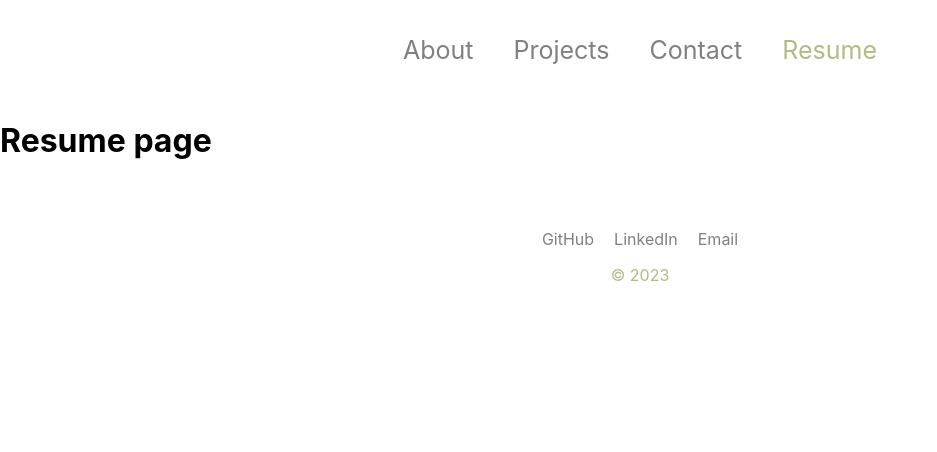
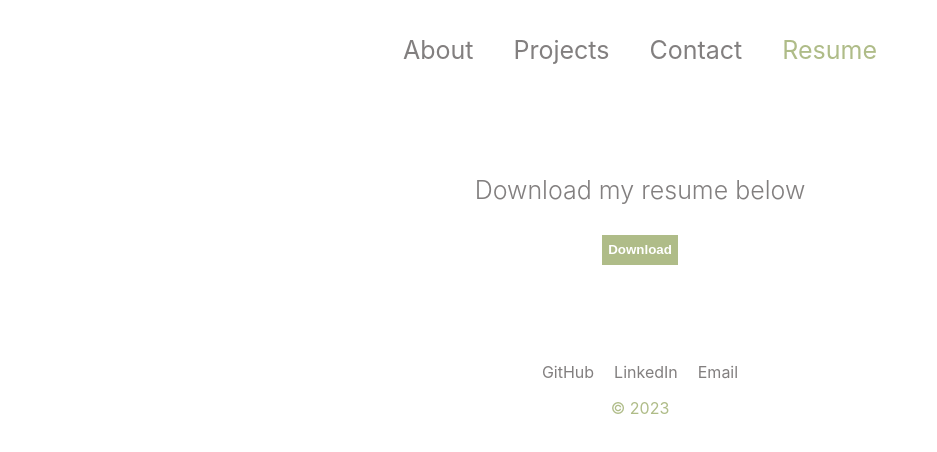
Before and after one commit to VictoriaCook/react-portfolio, a React (Create React App) app in the folder portfolio/: page /resume in a window 1280 px wide. Shown: the top 452 px of the page, without its empty margins (0-937 px from the left). Built offline with nearby package versions, Linux system fonts and the light colour scheme.

Commit message:
add basic resume component and download btn

```diff
--- a/portfolio/src/components/Resume/Resume.css
+++ b/portfolio/src/components/Resume/Resume.css
@@ -0,0 +1,16 @@
+.main-container {
+    padding: 50px;
+    margin: 0 auto;
+    font-weight: 300;
+    color: var( --primary-text-colour);
+    text-align: center;
+  }
+
+button {
+    background-color: var(--secondary-text-colour);
+    color: var(--background-colour);
+    border: none;
+    height: 30px;
+    font-weight: 600;
+    cursor: pointer;
+}
--- a/portfolio/src/components/Resume/Resume.js
+++ b/portfolio/src/components/Resume/Resume.js
@@ -1,9 +1,22 @@
 import React from "react";
+import blank from '../../assets/blank.pdf';
+import './Resume.css';
 
 export default function Resume() {
-    return (
-        <div>
-            <h1> Resume page </h1>
-        </div>
-      )
+       const handleDownload = () => {
+          const link = document.createElement('a');
+          link.href = blank;
+          link.download = '../assets/blank.pdf';
+          document.body.appendChild(link);
+          link.click();
+          document.body.removeChild(link);
+      };
+      return (
+          <div className="main-container">
+              <p>Download my resume below</p>
+              <button onClick={handleDownload}>
+                  Download
+              </button>
+          </div>
+      );
   }
```
Also changed, not shown: 1 other file (tests, documents, lock files or other folders).
